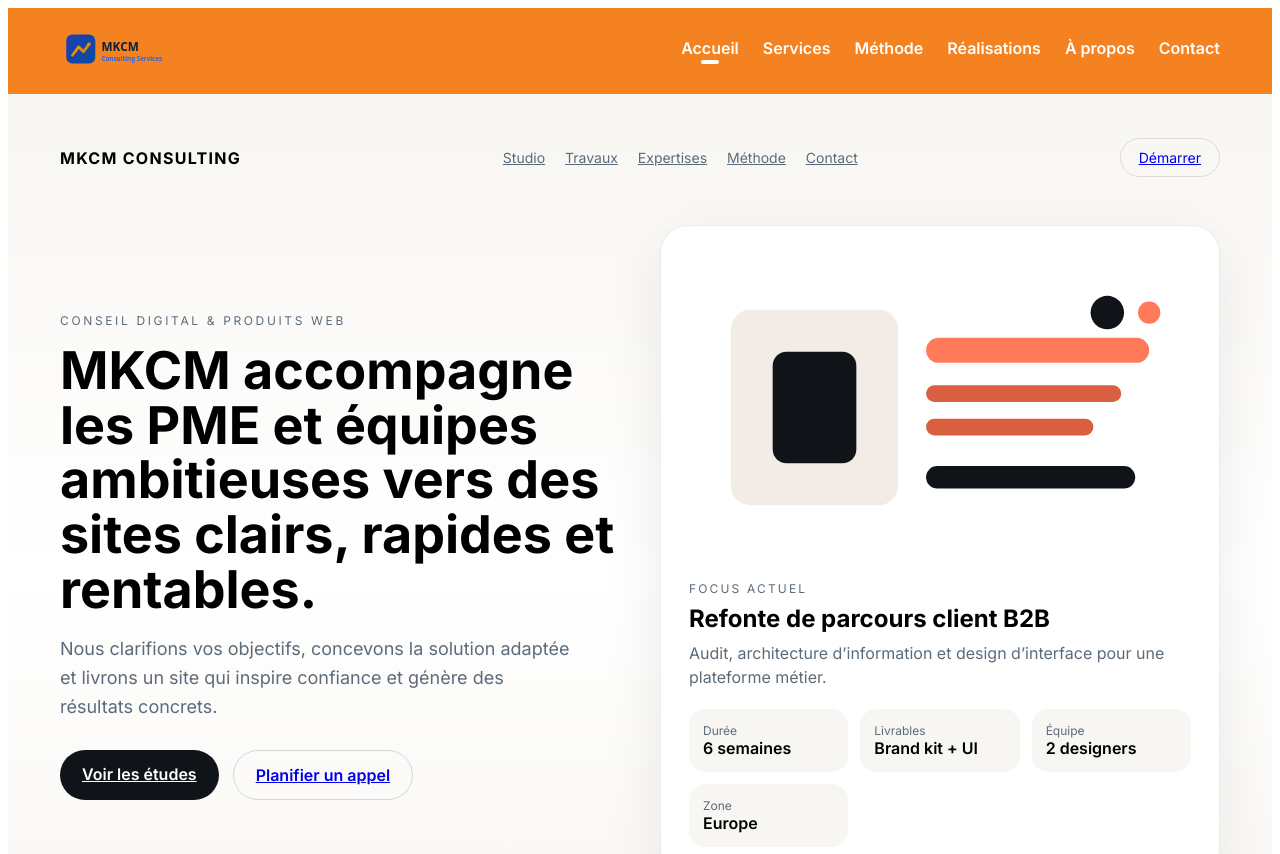
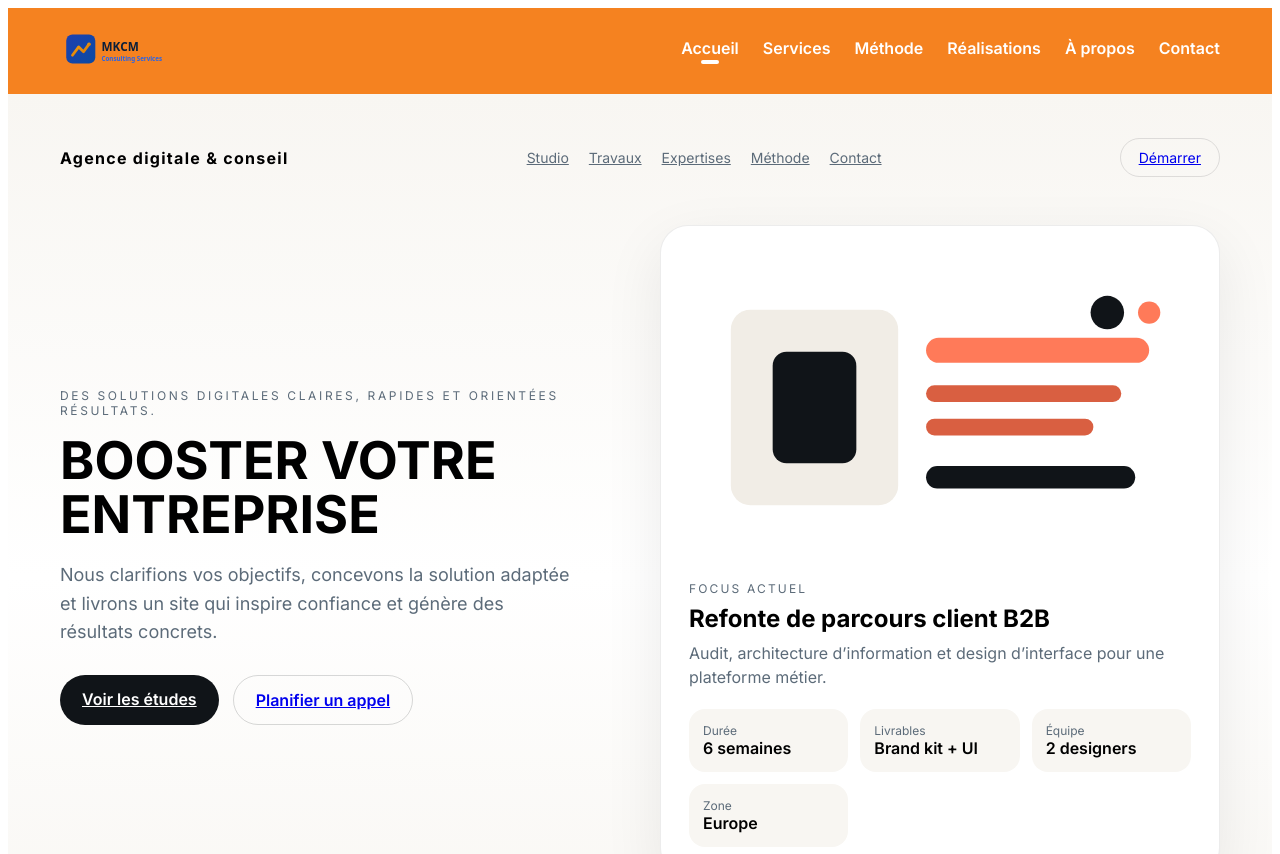
Before and after one commit to YvetteMariee/mkcm-site, a Next.js app: page / in a window 1280 px wide. Shown: the top 854 px of the page. Built offline with nearby package versions, Linux system fonts and the light colour scheme.

Commit message:
Update Hero.tsx

```diff
--- a/src/components/Hero.tsx
+++ b/src/components/Hero.tsx
@@ -29,7 +29,7 @@ export default function Hero() {
             flexWrap: "wrap",
           }}
         >
-          <div style={{ fontWeight: 700, letterSpacing: "0.08em" }}>MKCM CONSULTING</div>
+          <div style={{ fontWeight: 700, letterSpacing: "0.08em" }}>Agence digitale & conseil</div>
           <nav style={{ display: "flex", gap: 20, flexWrap: "wrap", fontSize: 14 }}>
             {navItems.map((item) => (
               <a key={item.label} href={item.href} style={{ color: "#5c6b79" }}>
@@ -60,10 +60,10 @@ export default function Hero() {
         >
           <div>
             <p style={{ textTransform: "uppercase", letterSpacing: "0.22em", fontSize: 12, color: "#5c6b79" }}>
-              Conseil digital & produits web
+              Des solutions digitales claires, rapides et orientées résultats.
             </p>
             <h1 style={{ fontSize: 52, margin: "16px 0", lineHeight: 1.05 }}>
-              MKCM accompagne les PME et équipes ambitieuses vers des sites clairs, rapides et rentables.
+           BOOSTER VOTRE ENTREPRISE
             </h1>
             <p style={{ fontSize: 18, color: "#5c6b79", maxWidth: 520, lineHeight: 1.6 }}>
               Nous clarifions vos objectifs, concevons la solution adaptée et livrons un site
```
